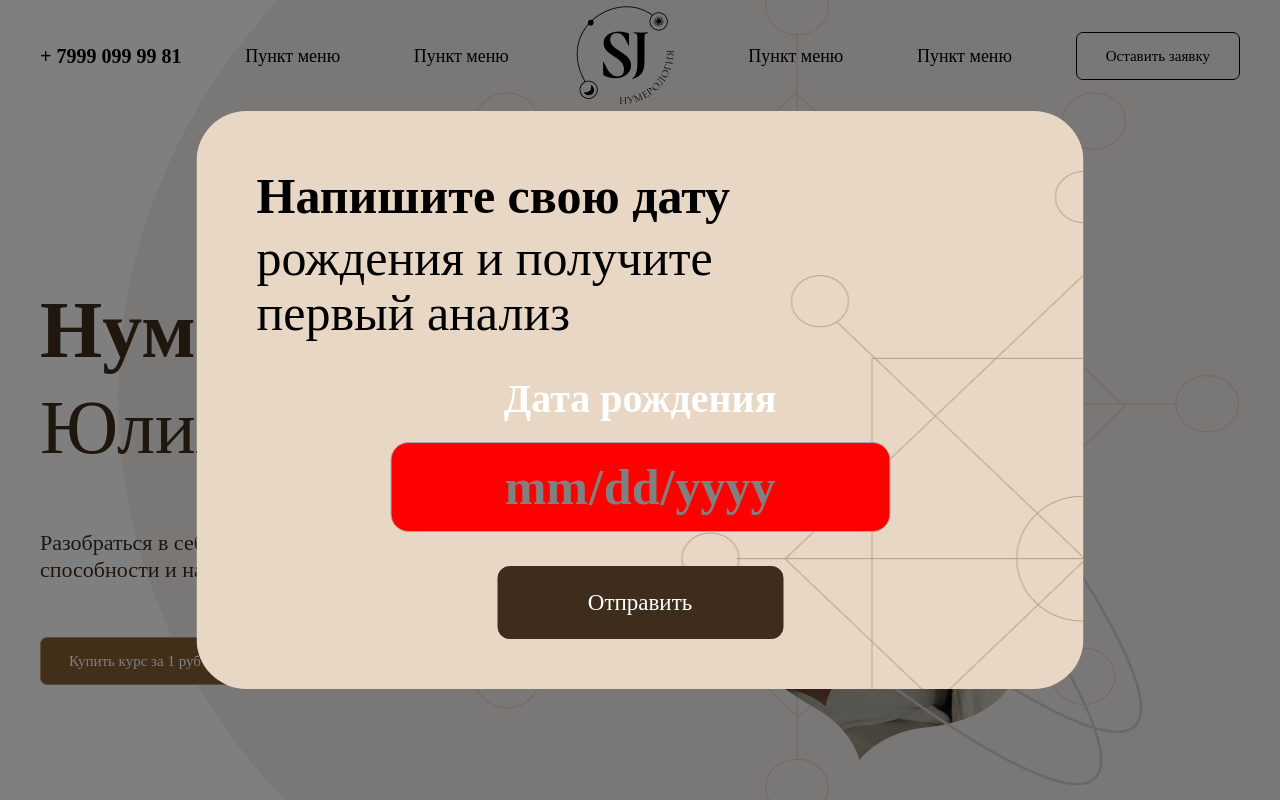
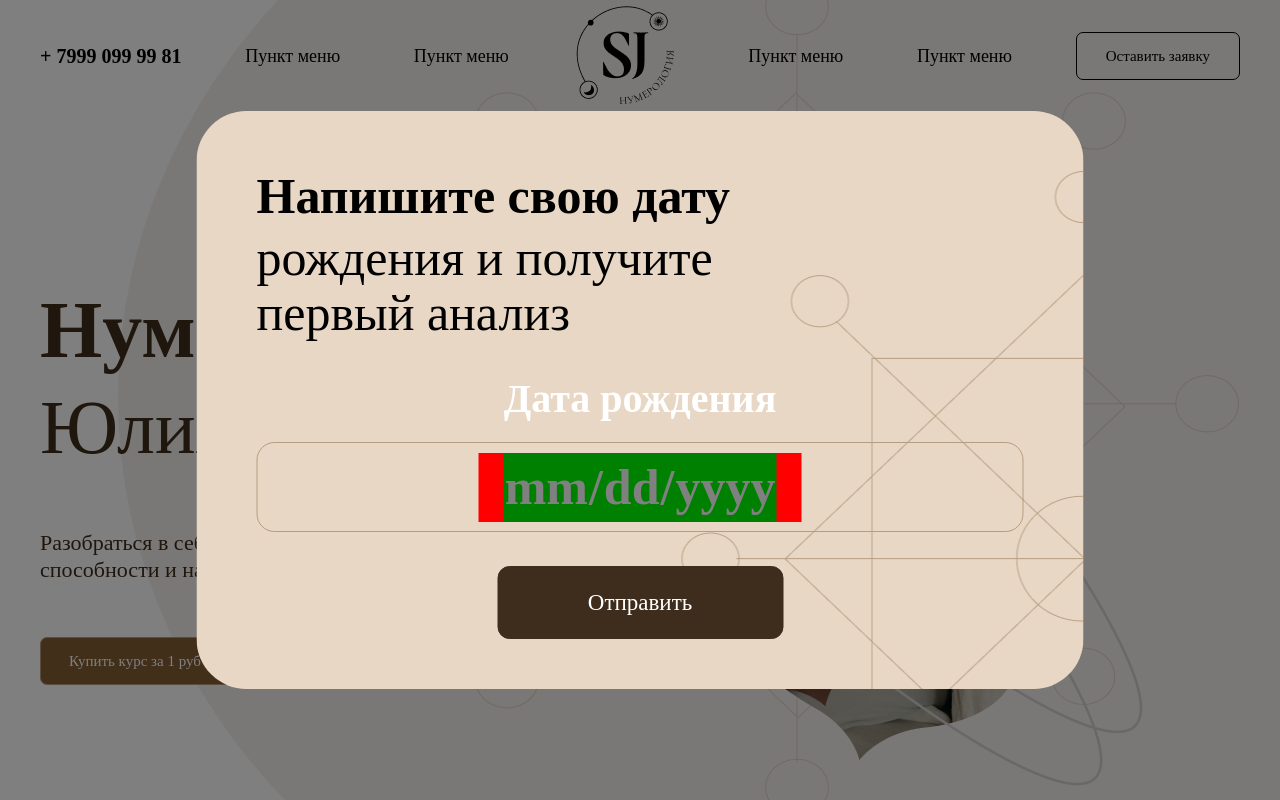
Before and after one commit to Aramayis331/Numerology, a React (Create React App) app: page /birth in a window 1280 px wide. Shown: the top 800 px of the page. Built offline with nearby package versions, Linux system fonts and the light colour scheme; a web font is replaced by a local one.

Commit message:
Test date input

```diff
--- a/src/pages/home/components/inputDate/InputDate.scss
+++ b/src/pages/home/components/inputDate/InputDate.scss
@@ -4,6 +4,7 @@
 
 .input__date {
   @include flex();
+  position: relative;
   width: 100%;
   height: 90px;
   font-weight: 700;
@@ -24,11 +25,15 @@
     width: 100%;
     color: gray;
   }
+  &::-webkit-datetime-edit-fields-wrapper {
+    background-color: green;
+  }
   &::-webkit-inner-spin-button,
   &::-webkit-calendar-picker-indicator {
     display: none;
     -webkit-appearance: none;
     appearance: none;
+    width: 0;
   }
   &::-webkit-datetime-edit-day-field:focus {
     background-color: transparent;
@@ -46,19 +51,7 @@
     outline: none;
   }
 }
-input[type="date" i],
-input[type="datetime-local" i],
-input[type="month" i],
-input[type="time" i],
-input[type="week" i] {
-  align-items: center;
-  -webkit-appearance: menulist;
-  background-color: red;
-  border: 1px solid #a9a9a9;
-  display: -webkit-inline-flex;
-  overflow: hidden;
-  width: 10em;
-}
+
 @media (max-width: 1110px) {
   .input__date {
     height: 85px;
```
